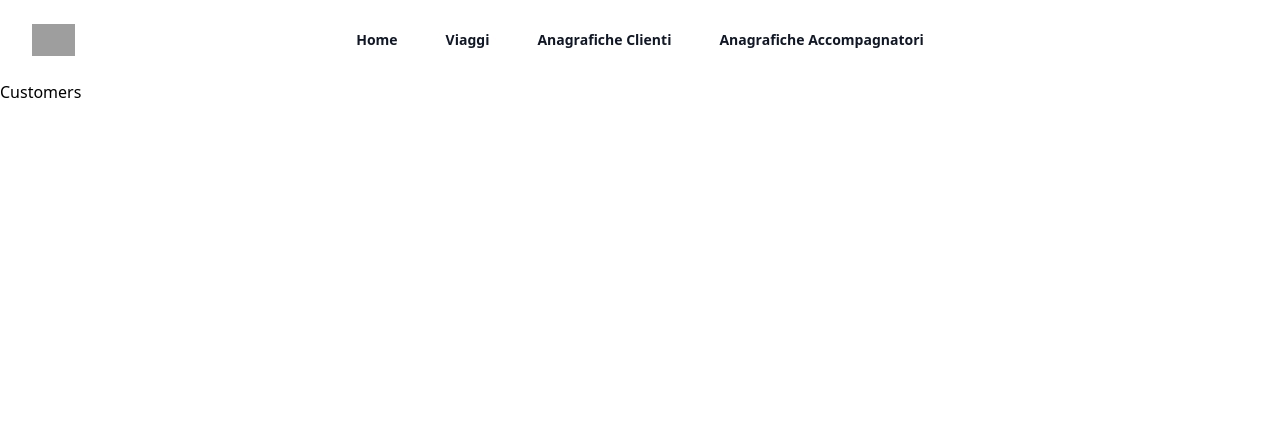
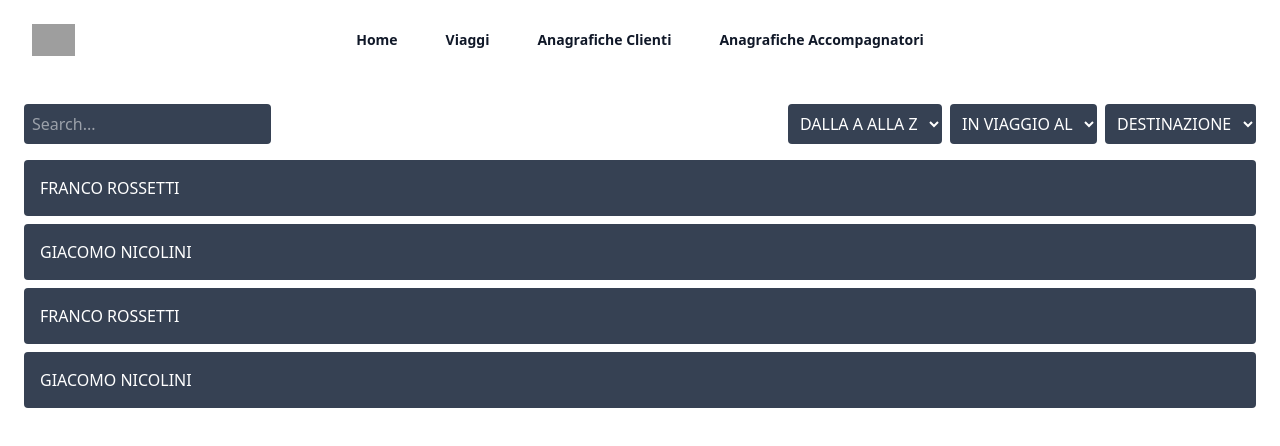
Before and after one commit to fabioferrero90/booroad-cs, a React (Vite) app: page /customers in a window 1280 px wide. Shown: the top 446 px of the page. Built offline with nearby package versions, Linux system fonts and the light colour scheme; grey boxes are pictures that could not be loaded.

Commit message:
add: customers page, import customerdetails in app

```diff
--- a/src/App.jsx
+++ b/src/App.jsx
@@ -5,6 +5,7 @@ import Home from "./pages/Home";
 import Travels from "./pages/Travels";
 import Customers from "./pages/Customers";
 import Users from "./pages/Users";
+import CustomerDetails from "./pages/CustomerDetails";
 
 const App = () => {
   return (
--- a/src/pages/Customers.jsx
+++ b/src/pages/Customers.jsx
@@ -1,5 +1,42 @@
+const contacts = [
+  { name: 'FRANCO ROSSETTI' },
+  { name: 'GIACOMO NICOLINI' },
+  { name: 'FRANCO ROSSETTI' },
+  { name: 'GIACOMO NICOLINI' },
+];
+
 const Customers = () => {
-  return <div>Customers</div>;
+  return (
+    <div className="p-6 bg-white text-white">
+      <div className="bg-white flex justify-between mb-4">
+        <input
+          type="text"
+          placeholder="Search..."
+          className="p-2 rounded bg-gray-700 text-white"
+        />
+        <div className="flex space-x-2">
+          <select className="p-2 rounded bg-gray-700 text-white">
+            <option>DALLA A ALLA Z</option>
+          </select>
+          <select className="p-2 rounded bg-gray-700 text-white">
+            <option>IN VIAGGIO AL</option>
+          </select>
+          <select className="p-2 rounded bg-gray-700 text-white">
+            <option>DESTINAZIONE</option>
+          </select>
+        </div>
+      </div>
+      <div>
+        {contacts.map((contact, index) => (
+          <div key={index} className="flex items-center justify-between p-4 bg-gray-700 rounded mb-2">
+            <span>{contact.name}</span>
+            <div className="flex space-x-4">
+            </div>
+          </div>
+        ))}
+      </div>
+    </div>
+  );
 };
 
 export default Customers;
```
